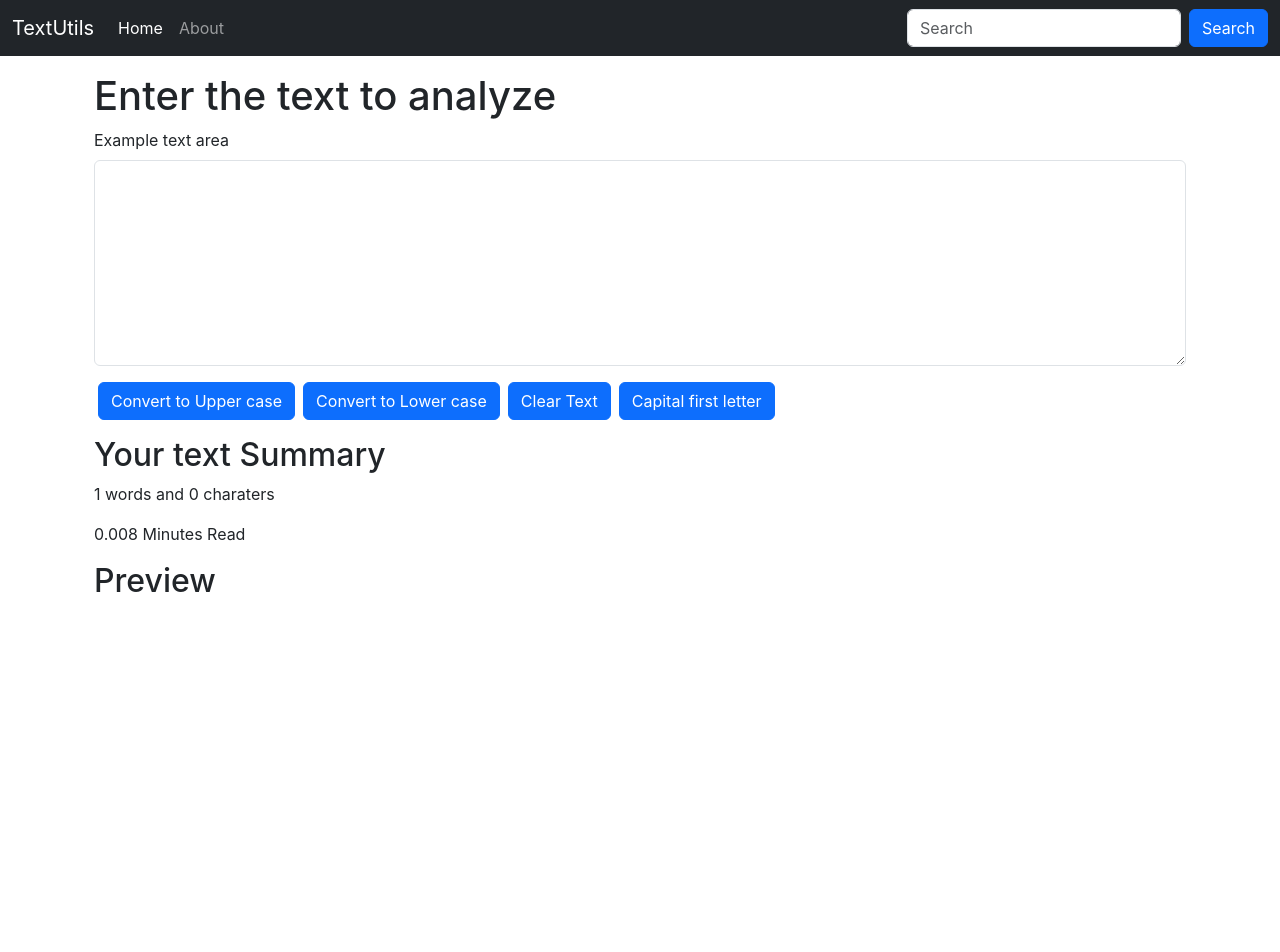
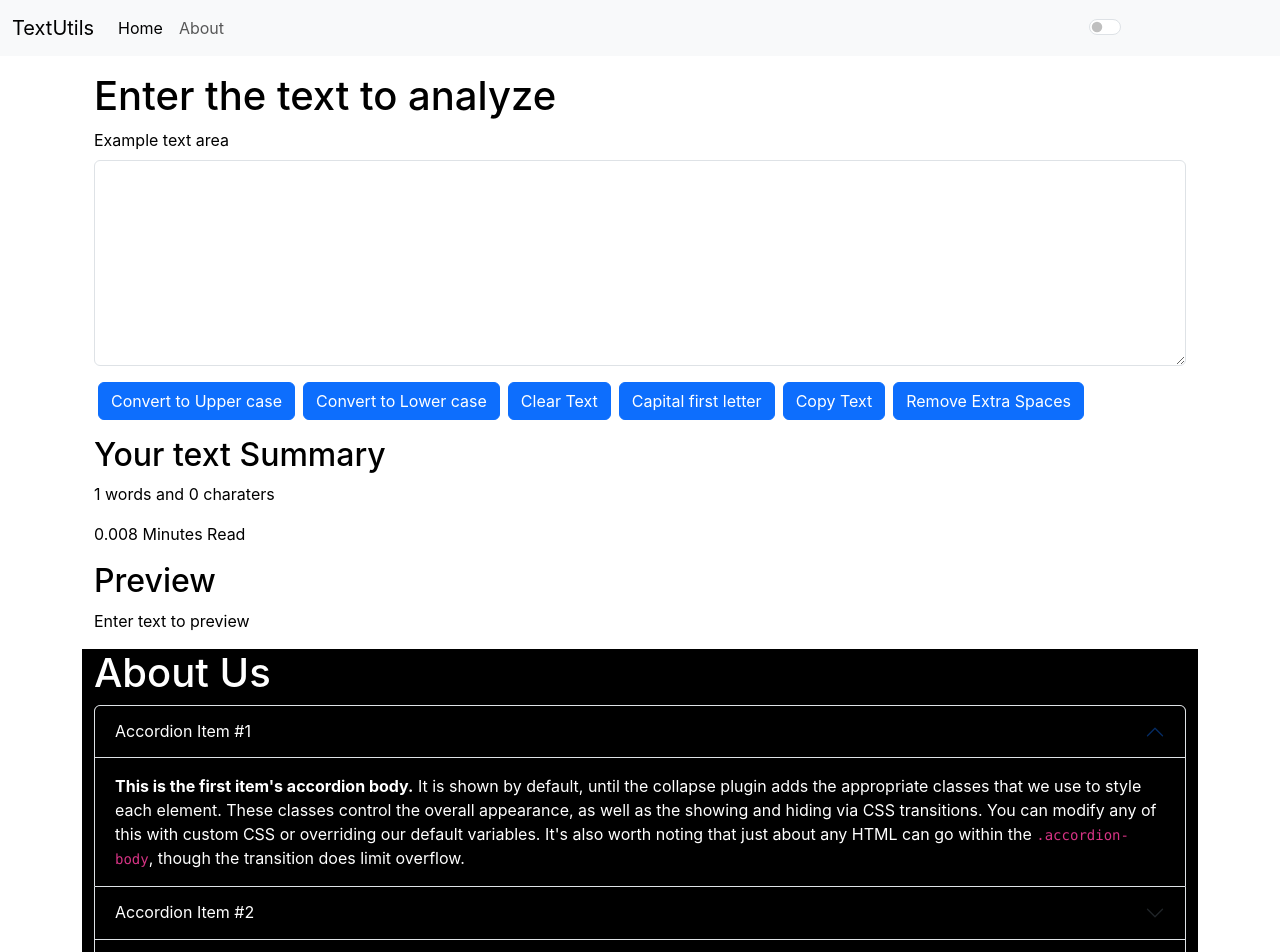
Before and after one commit to sundaram-sharma/project1, a React (Create React App) app: page / in a window 1280 px wide. Shown: the top 952 px of the page. Before the commit the page ends 800 px from the top, so only its background shows below. Built offline with nearby package versions, Linux system fonts and the light colour scheme.

Commit message:
Improved dark mode toggle

```diff
--- a/src/App.js
+++ b/src/App.js
@@ -2,13 +2,31 @@
 import './App.css';
 import Navbar from './components/Navbar';
 import TextForm from './components/TextForm';
+import About from './components/About';
+import React, {useState} from 'react';
 
 function App() {
+  const [mode, setMode] = useState(`light `); //check the dark mode enabled or not.
+
+  const toggleMode = () =>{
+    if(mode === 'dark')
+    {
+      setMode('light');
+      document.body.style.backgroundColor = 'white';
+    }
+    else{
+      setMode ('dark');
+      document.body.style.backgroundColor = 'grey';
+    }
+
+  }
+
   return (
     <>
-      <Navbar title="TextUtils" aboutText="About"/>
+      <Navbar title="TextUtils" aboutText="About" mode={mode} toggleMode={toggleMode}/>
       <div className='container my-3'>
-      <TextForm heading="Enter the text to analyze"/>
+      <TextForm heading="Enter the text to analyze" mode={mode}/>
+      <About/>
       </div>
 
     </>
--- /dev/null
+++ b/src/components/About.js
@@ -0,0 +1,78 @@
+import React, {useState} from 'react'
+
+export default function About() {
+
+const [myStyle, setMyStyle] = useState({
+    color: 'white',
+    background: 'black'
+})
+
+const [btnText, setBtnText] = useState("Enable Light Mode")
+
+const toggleStyle = () =>{
+    if(myStyle.color === 'white'){
+        setMyStyle({
+            color: 'black',
+            background: 'white'
+        })
+        setBtnText("Enable Dark Mode");
+    }
+    else
+    {
+        setMyStyle({
+            color: 'white',
+            background: 'black',
+            border: '1px solid white'
+        })
+        setBtnText("Enable Light Mode");
+    }
+}
+
+
+  return (
+    <div className="container" style={myStyle}>
+        <h1 className='my-2'>About Us</h1>
+                <div className="accordion" id="accordionExample">
+        <div className="accordion-item">
+            <h2 className="accordion-header" id="headingOne">
+            <button className="accordion-button"  style={myStyle} type="button" data-bs-toggle="collapse" data-bs-target="#collapseOne" aria-expanded="true" aria-controls="collapseOne">
+                Accordion Item #1
+            </button>
+            </h2>
+            <div id="collapseOne" className="accordion-collapse collapse show" aria-labelledby="headingOne" data-bs-parent="#accordionExample">
+            <div className="accordion-body" style={myStyle}>
+                <strong>This is the first item's accordion body.</strong> It is shown by default, until the collapse plugin adds the appropriate classes that we use to style each element. These classes control the overall appearance, as well as the showing and hiding via CSS transitions. You can modify any of this with custom CSS or overriding our default variables. It's also worth noting that just about any HTML can go within the <code>.accordion-body</code>, though the transition does limit overflow.
+            </div>
+            </div>
+        </div>
+        <div className="accordion-item">
+            <h2 className="accordion-header" id="headingTwo">
+            <button className="accordion-button collapsed"  style={myStyle} type="button" data-bs-toggle="collapse" data-bs-target="#collapseTwo" aria-expanded="false" aria-controls="collapseTwo">
+                Accordion Item #2
+            </button>
+            </h2>
+            <div id="collapseTwo" className="accordion-collapse collapse" aria-labelledby="headingTwo" data-bs-parent="#accordionExample">
+            <div className="accordion-body" style={myStyle}>
+                <strong>This is the second item's accordion body.</strong> It is hidden by default, until the collapse plugin adds the appropriate classes that we use to style each element. These classes control the overall appearance, as well as the showing and hiding via CSS transitions. You can modify any of this with custom CSS or overriding our default variables. It's also worth noting that just about any HTML can go within the <code>.accordion-body</code>, though the transition does limit overflow.
+            </div>
+            </div>
+        </div>
+        <div className="accordion-item">
+            <h2 className="accordion-header" id="headingThree">
+            <button className="accordion-button collapsed"  style={myStyle} type="button" data-bs-toggle="collapse" data-bs-target="#collapseThree" aria-expanded="false" aria-controls="collapseThree">
+                Accordion Item #3
+            </button>
+            </h2>
+            <div id="collapseThree" className="accordion-collapse collapse" aria-labelledby="headingThree" data-bs-parent="#accordionExample">
+            <div className="accordion-body " style={myStyle}>
+                <strong>This is the third item's accordion body.</strong> It is hidden by default, until the collapse plugin adds the appropriate classes that we use to style each element. These classes control the overall appearance, as well as the showing and hiding via CSS transitions. You can modify any of this with custom CSS or overriding our default variables. It's also worth noting that just about any HTML can go within the <code>.accordion-body</code>, though the transition does limit overflow.
+            </div>
+            </div>
+        </div>
+        </div>
+        <div className='container my-2'>
+        <button onClick={toggleStyle} type="button" className="btn btn-primary">{btnText}</button>
+        </div>
+    </div>
+  )
+}
--- a/src/components/Navbar.js
+++ b/src/components/Navbar.js
@@ -3,7 +3,7 @@
 
 export default function Navbar(props) {
   return (
-    <nav className="navbar navbar-expand-lg navbar-dark bg-dark">
+    <nav className={`navbar navbar-expand-lg navbar-${props.mode} bg-${props.mode}`}>
     <div className="container-fluid">
       <a className="navbar-brand" href="/">{props.title}</a>
       <button className="navbar-toggler" type="button" data-bs-toggle="collapse" data-bs-target="#navbarSupportedContent" aria-controls="navbarSupportedContent" aria-expanded="false" aria-label="Toggle navigation">
@@ -15,14 +15,14 @@
             <a className="nav-link active" aria-current="page" href="/">Home</a>
           </li>
           <li className="nav-item">
-            <a className="nav-link" href="/">About</a>
+            <a className="nav-link" href="/">{props.aboutText}</a>
           </li>
 
         </ul>
-        <form className="d-flex" role="search">
-          <input className="form-control me-2" type="search" placeholder="Search" aria-label="Search"/>
-          <button className="btn btn-primary" type="submit">Search</button>
-        </form>
+        <div className={`form-check form-switch text-${props.mode==='light'?'dark':'light'}`}>
+          <input className="form-check-input" onClick={props.toggleMode} type="checkbox" role="switch" id="flexSwitchCheckDefault"/>
+          <label className="form-check-label" htmlFor="flexSwitchCheckDefault">Enable Dark Mode</label>
+        </div>
       </div>
     </div>
   </nav>
--- a/src/components/TextForm.js
+++ b/src/components/TextForm.js
@@ -22,6 +22,18 @@
     setText(newText);
   }
 
+  const handleCopy = () =>{
+    var textTemp = document.getElementById("myBox"); //getting the value from the element
+    textTemp.select(); //select the whole text
+    navigator.clipboard.writeText(textTemp.value); //copy the value to clipboard
+
+  }
+
+  const handleExtraSpaces = () =>{
+    let newText = text.split(/[ ]+/);
+    setText(newText.join(" "))
+  }
+
   const handleOnChange = (event)=>{ //this is for typing on the form
     console.log("Typing...");
     setText(event.target.value)
@@ -34,24 +46,26 @@
   //setText("new text"); //Correct way to change the state
   return (
     <>
-    <div className="container">
-    <h1>{props.heading} </h1>
+    <div className="container" style={{backgroundColor: props.mode==='dark'?'grey':'white', color: props.mode==='dark'?'white':'black'}}>
+    <h1 >{props.heading} </h1>
     <div className="mb-3">
     <label htmlFor="myBox" className="form-label">Example text area</label>
-    <textarea className="form-control" value={text} onChange={handleOnChange} id="myBox" rows="8"></textarea>
+    <textarea className="form-control" value={text} onChange={handleOnChange} style={{backgroundColor: props.mode==='dark'?'grey':'white', color: props.mode==='dark'?'white':'black'}} id="myBox" rows="8"></textarea>
 
     </div>
     <button className='btn btn-primary mx-1'onClick={handleUpClick}>Convert to Upper case</button>
     <button className='btn btn-primary mx-1'onClick={handleLoClick}>Convert to Lower case</button>
     <button className='btn btn-primary mx-1'onClick={handleClearClick}>Clear Text</button>
     <button className='btn btn-primary mx-1'onClick={handleCapsClick}>Capital first letter</button>
+    <button className='btn btn-primary mx-1'onClick={handleCopy}>Copy Text</button>
+    <button className='btn btn-primary mx-1'onClick={handleExtraSpaces}>Remove Extra Spaces</button>
     </div>
-    <div className="container my-3">
+    <div className="container my-3" style={{backgroundColor: props.mode==='dark'?'grey':'white', color: props.mode==='dark'?'white':'black'}}>
       <h2> Your text Summary</h2>
       <p> {text.split(" ").length} words and {text.length} charaters </p>
       <p> {0.008 * text.split(" ").length} Minutes Read </p> {/*multiplying the average read time with the number of words*/}
       <h2>Preview</h2>
-      <p>{text}</p> {/*get the preview of the typed text by user*/}
+      <p>{text.length>0?text:"Enter text to preview"}</p> {/*get the preview of the typed text by user*/}
     </div>
     </>
   )
```
